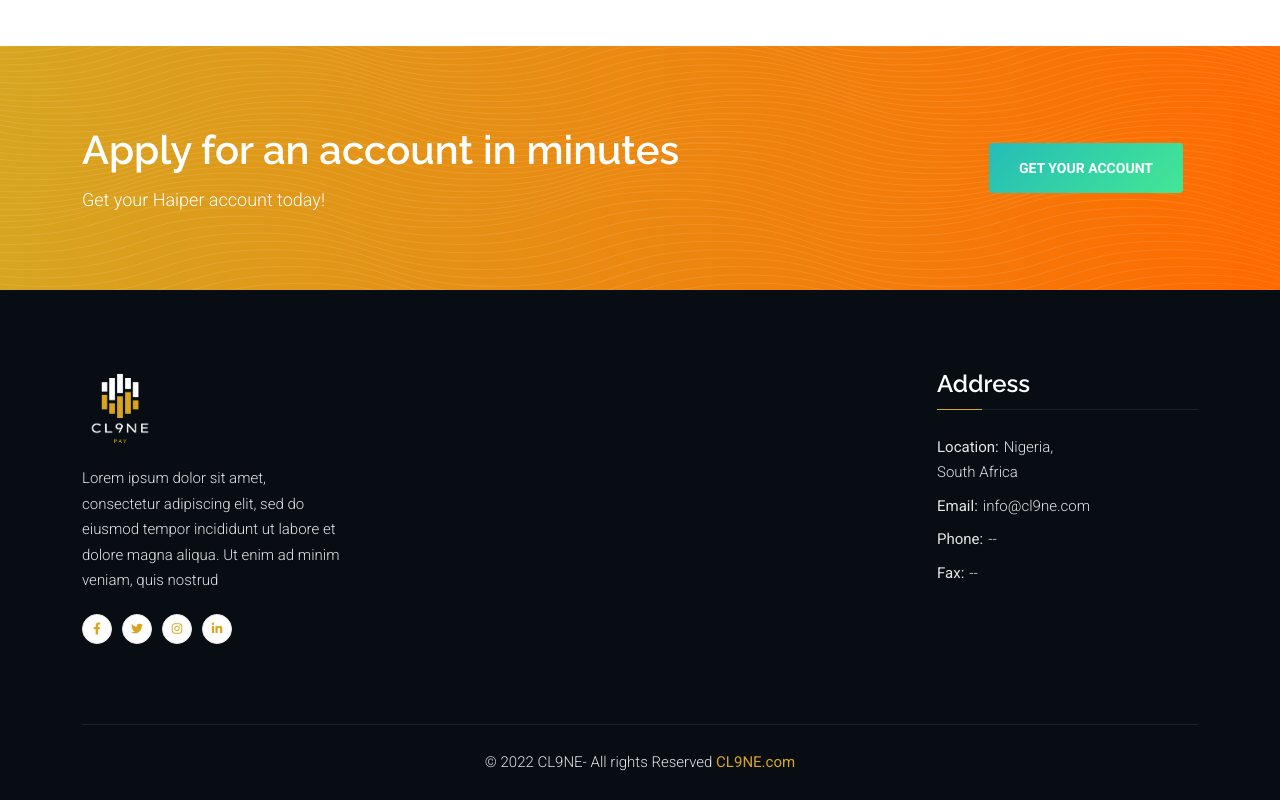
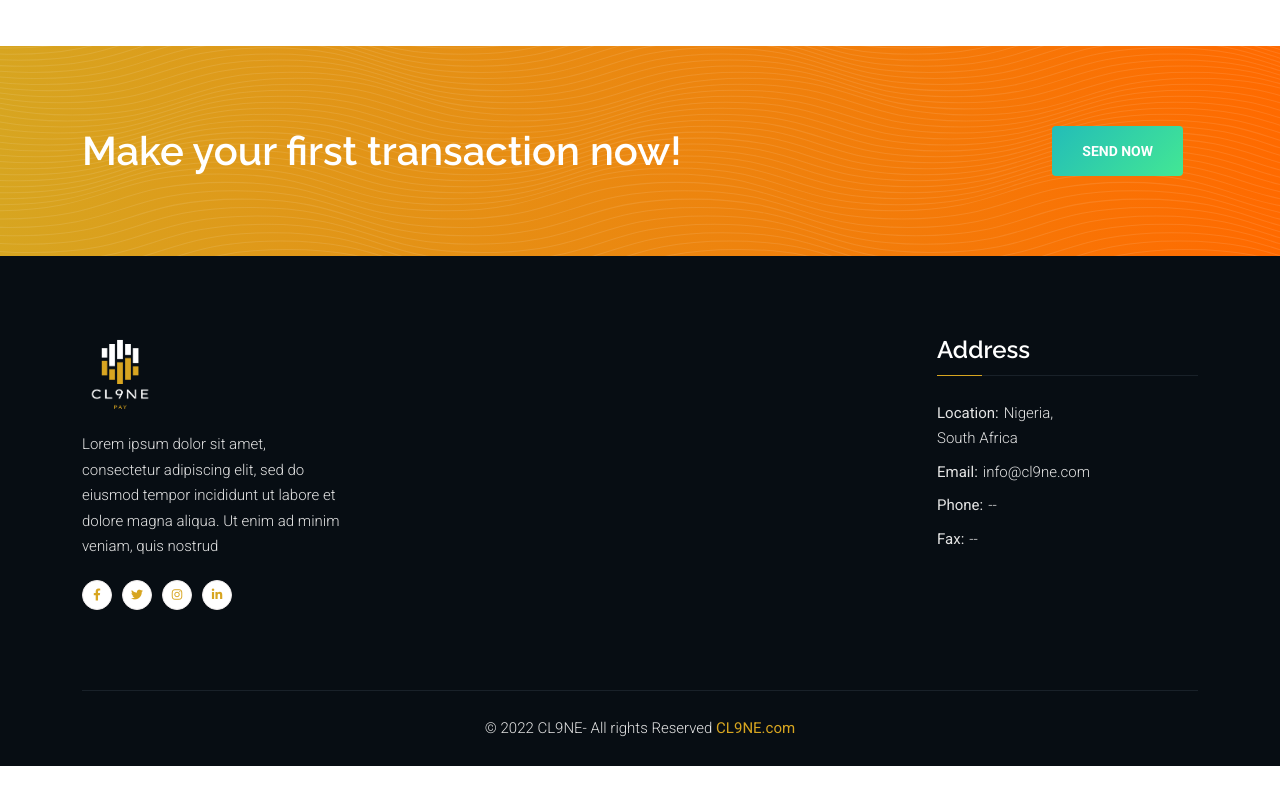
Before and after one commit to Mushi42/cl9ne, a Next.js app: page /faq in a window 1280 px wide. Shown: the part 1660-2460 px from the top of the page. After the commit the page ends 2426 px from the top, so only its background shows below. Built offline with nearby package versions, Linux system fonts and the light colour scheme.

Commit message:
UI fixes

```diff
--- a/components/Common/AccountCreateArea.js
+++ b/components/Common/AccountCreateArea.js
@@ -8,14 +8,14 @@ class AccountCreateArea extends Component {
                 <div className="container account-create-content">
                     <div className="row align-items-center">
                         <div className="col-lg-8">
-                            <h2>Apply for an account in minutes</h2>
-                            <p>Get your Haiper account today!</p>
+                            <h2>Make your first transaction now!</h2>
+                            {/* <p>Get your Haiper account today!</p> */}
                         </div>
 
                         <div className="col-lg-4">
                             <div className="create-account">
-                                <Link href="/sign-up">
-                                    <a className="btn btn-primary">Get Your Account</a>
+                                <Link href="#">
+                                    <a className="btn btn-primary">Send Now</a>
                                 </Link>
                             </div>
                         </div>
--- a/components/Layouts/Footer.js
+++ b/components/Layouts/Footer.js
@@ -117,7 +117,7 @@ class Footer extends Component {
                                 <ul className="footer-contact-info">
                                     <li>
                                         <span className="mr-1">Location:</span>
-                                    Nigeria, <br /> South Africa
+                                        Nigeria, <br /> South Africa
                                     </li>
                                     <li>
                                         <span className="mr-1">Email:</span>
--- a/components/Rates/Rates.js
+++ b/components/Rates/Rates.js
@@ -8,7 +8,7 @@ class Rates extends Component {
         APIKEY: '658af92787955c43f78e4e899c439181'
     }
 
-    componentDidMount(){
+    componentDidMount() {
         axios.get(`http://api.exchangeratesapi.io/v1/latest?access_key=${this.state.APIKEY}&format=1`)
             .then((res) => {
                 // console.log(res.data);
@@ -23,8 +23,11 @@ class Rates extends Component {
         let tablHead = [];
         let tableData = [];
         Object.keys(rates).forEach(function (rate) {
+            if (rate == 'USD' || rate == 'GBP' || rate == 'EUR') {
+
                 tablHead.push(rate); // key
                 tableData.push(rates[rate])
+            }
         });
         return (
             <section className="currency-rates-area pt-70">
```
Also changed, not shown: public/css/style.css, 1 other file (tests, documents, lock files or other folders). Lines whose indentation alone changed are shown as unchanged.
